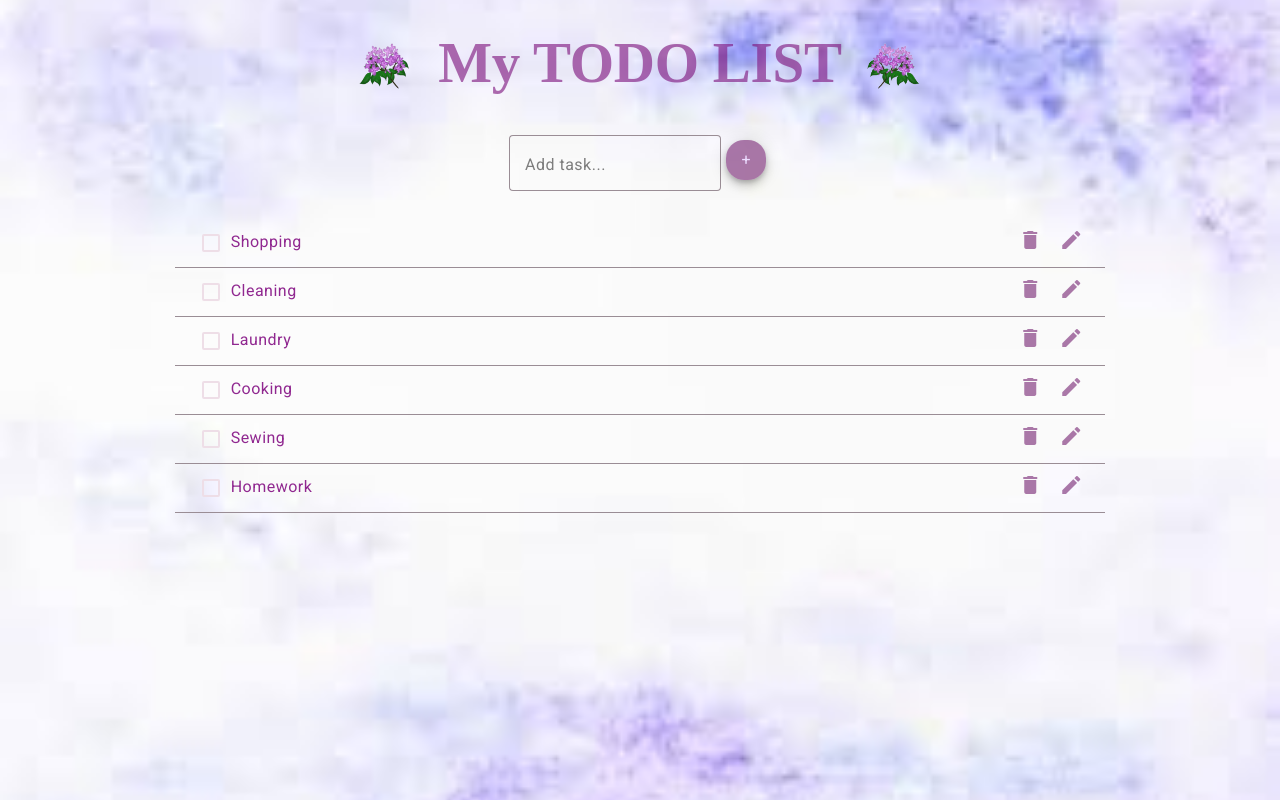
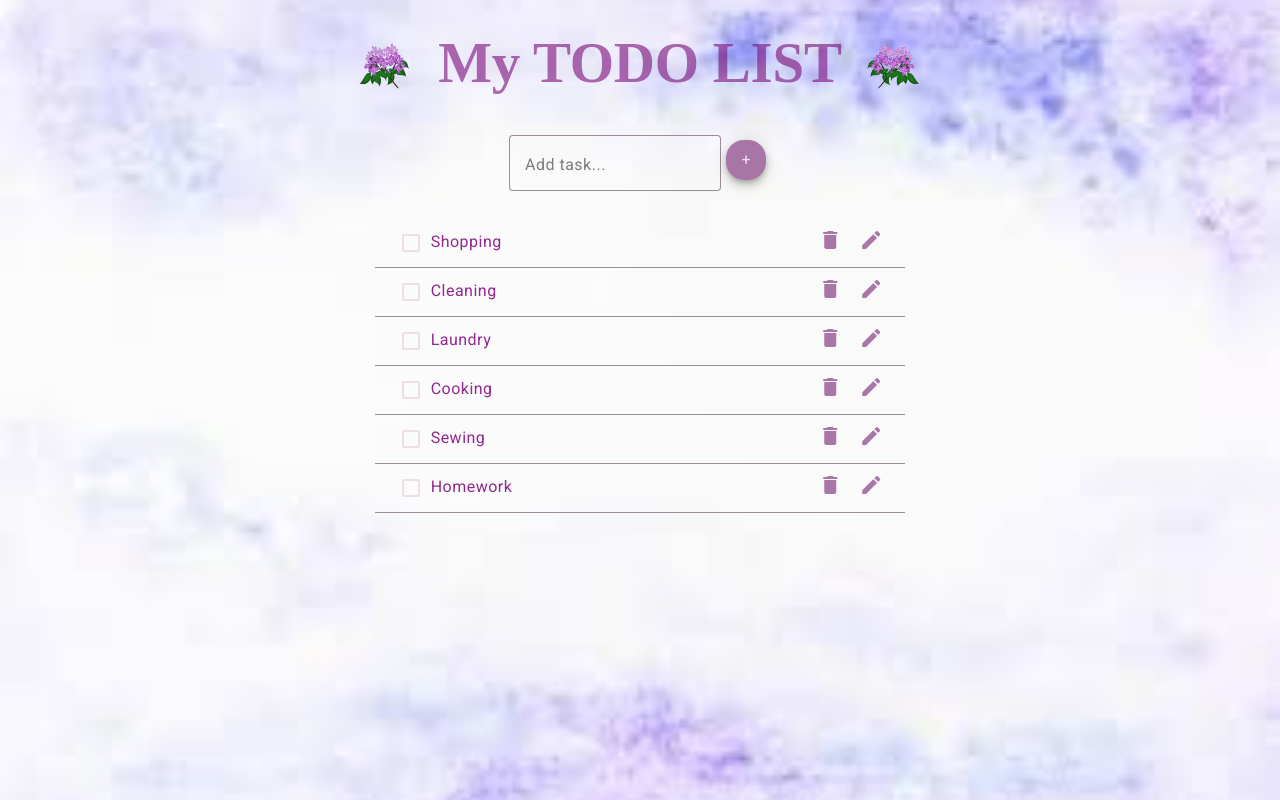
Before and after one commit to FarahBahaa/Todo-List, an Angular app: page / in a window 1280 px wide. Built offline with nearby package versions, Linux system fonts and the light colour scheme.

Commit message:
Responsive TodoList Item Component

```diff
--- a/src/app/todo-list-items/todo-list-items.component.css
+++ b/src/app/todo-list-items/todo-list-items.component.css
@@ -10,12 +10,13 @@
     display: flex;
     justify-content: space-between;
     align-items: center;
+    width: 100%;
   }
 
   .items {
     flex-grow: 1;
     color:rgb(144 40 144);
-    margin-right: 700px;
+    margin-right: 300px;
   }
 
   .buttons {
@@ -30,9 +31,14 @@
 
   mat-checkbox{
     border: 100px;
+
   }
 
   button {
     border:unset;
     background-color: transparent;
   }
+
+  input {
+    border: none;
+}
```
